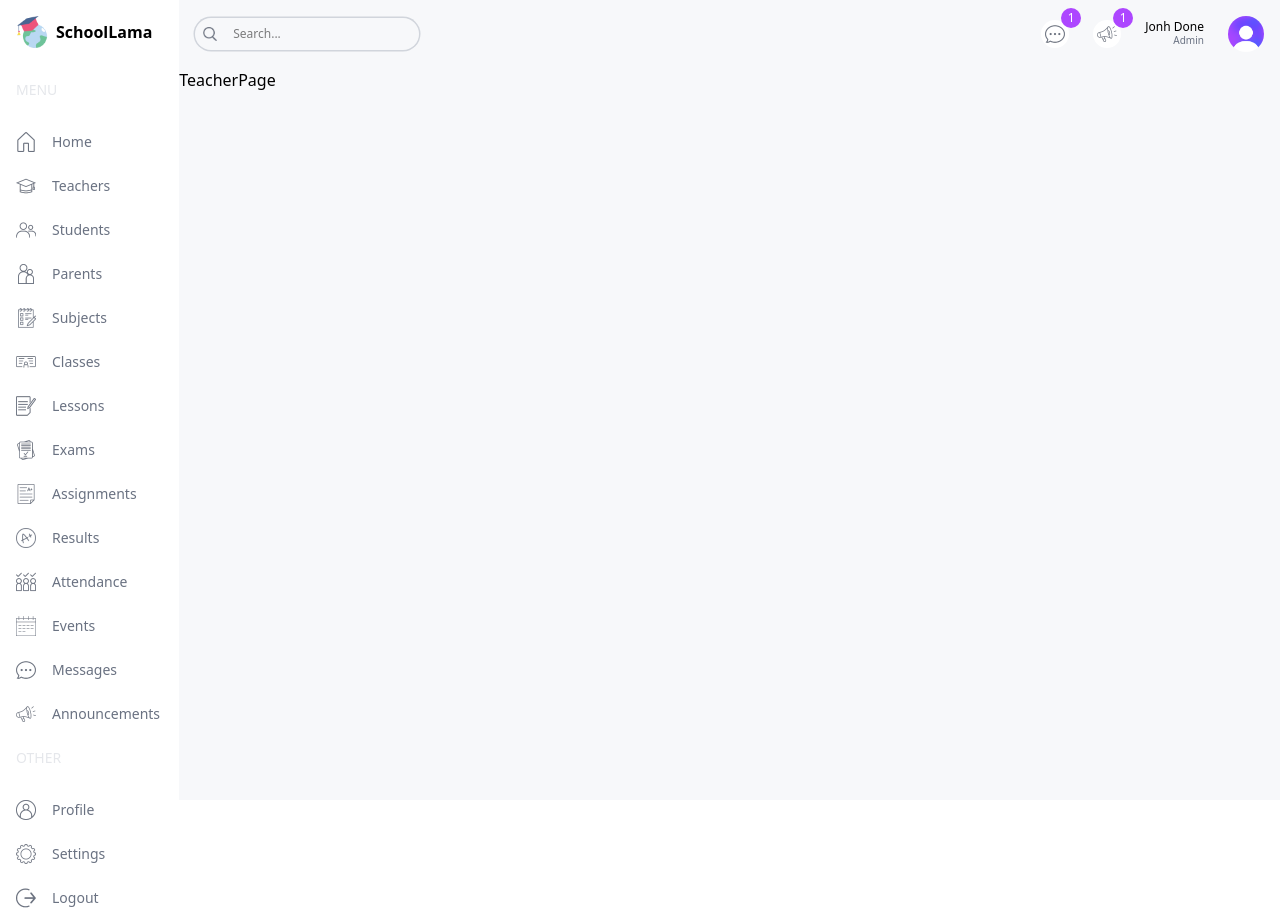
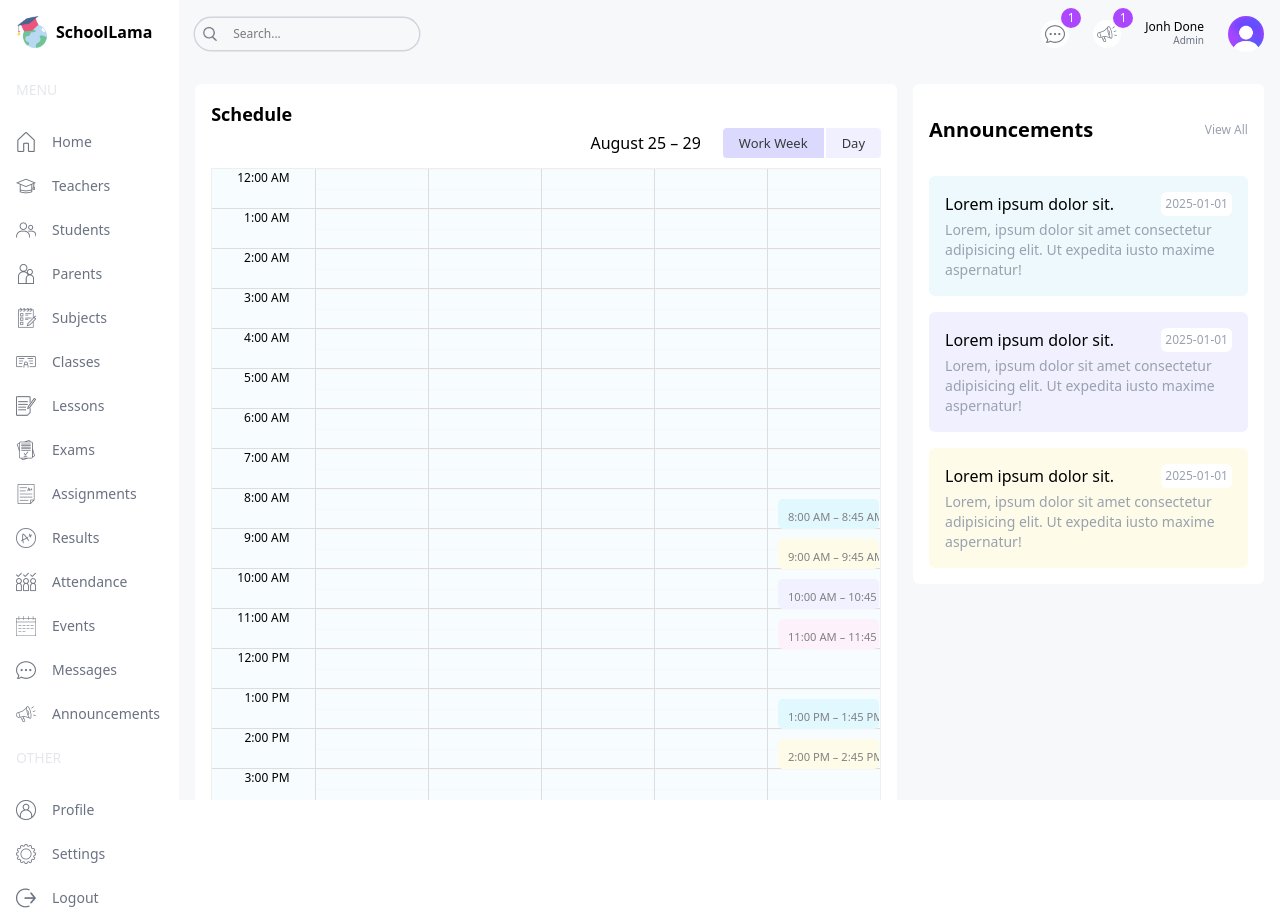
Before and after one commit to doglez/school-dash-nextjs-tailwind, a Next.js app: page /teacher in a window 1280 px wide. Built offline with nearby package versions, Linux system fonts and the light colour scheme.

Commit message:
teacher dash

```diff
--- a/src/app/(dashboard)/layout.tsx
+++ b/src/app/(dashboard)/layout.tsx
@@ -24,7 +24,7 @@ export default function DashboardLayout({
                 <Menu />
             </div>
             {/* RIGHT */}
-            <div className="w-[86%] md:w-[92%] lg:w-[84%] xl:w-[86%] bg-[#F7F8FA] overflow-scroll">
+            <div className="w-[86%] md:w-[92%] lg:w-[84%] xl:w-[86%] bg-[#F7F8FA] overflow-scroll flex flex-col">
                 <NavBar />
                 {children}
             </div>
--- a/src/app/(dashboard)/teacher/page.tsx
+++ b/src/app/(dashboard)/teacher/page.tsx
@@ -1,5 +1,22 @@
+import Announcements from "@/components/Announcements";
+import BigCalendar from "@/components/BigCalendar";
+
 const TeacherPage = () => {
-    return <div>TeacherPage</div>;
+    return (
+        <div className="p-4 flex gap-4 flex-col lg:flex-row">
+            {/* LEFT */}
+            <div className="w-full lg:w-2/3">
+                <div className="h-full bg-white p-4 rounded-md">
+                    <h1 className="text-lg font-semibold">Schedule</h1>
+                    <BigCalendar />
+                </div>
+            </div>
+            {/* RIGHT */}
+            <div className="w-full lg:w-1/3 flex flex-col gap-8">
+                <Announcements />
+            </div>
+        </div>
+    );
 };
 
 export default TeacherPage;
```
